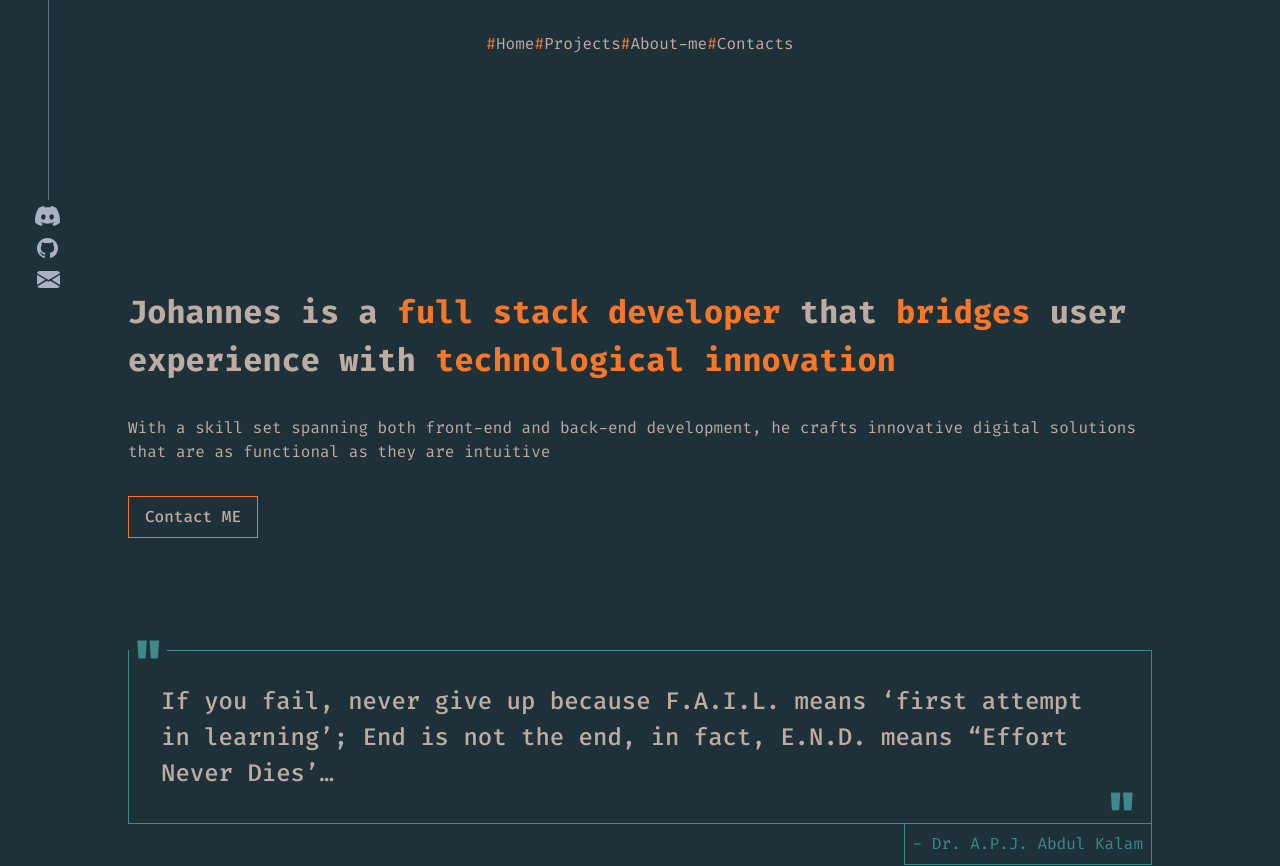
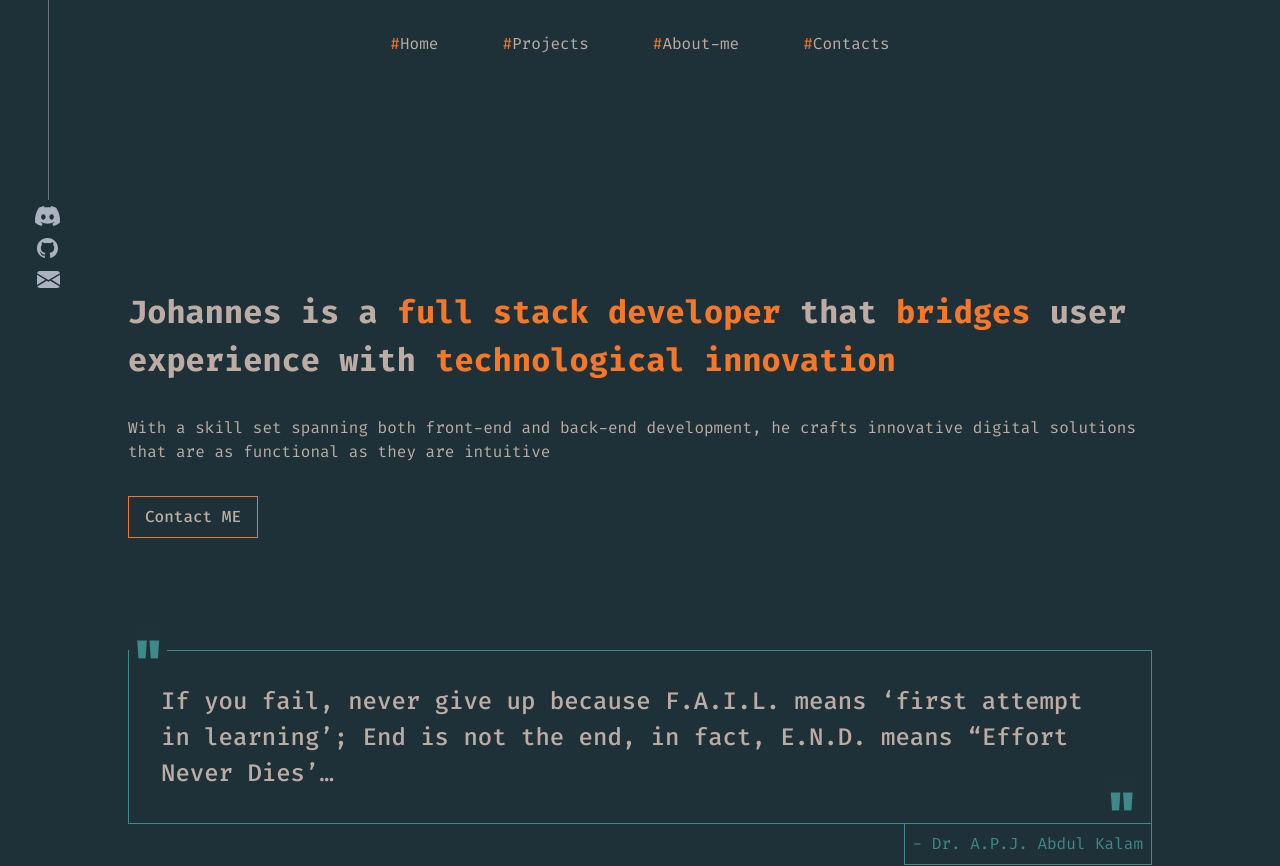
Before and after one commit to johannes-code/portfolio_v2, a React (Vite) app: page / in a window 1280 px wide. Shown: the top 866 px of the page. Built offline with nearby package versions, Linux system fonts and the light colour scheme.

Commit message:
moved the navbar

```diff
--- a/src/components/header/header.jsx
+++ b/src/components/header/header.jsx
@@ -7,7 +7,6 @@ export const Header = () => {
   return (
     <header className={styles.header}>
       <div className={styles.innerHeader}>
-        {/* <img className={styles.logoImage} src="/logo.svg" alt="logo" /> */}
         <ul className={styles.navItems}>
           {data.header.map((item, index) => (
             <li key={item.name + index}>
--- a/src/components/header/header.module.css
+++ b/src/components/header/header.module.css
@@ -1,5 +1,5 @@
 .header {
-  position: right;
+  position: center;
   padding-top: 32px;
   padding-bottom: 8px;
 }
@@ -11,6 +11,7 @@ header div.innerHeader {
 
 header ul.navItems {
   display: flex;
+  gap: 4rem;
 }
 
 header a::before {
```
